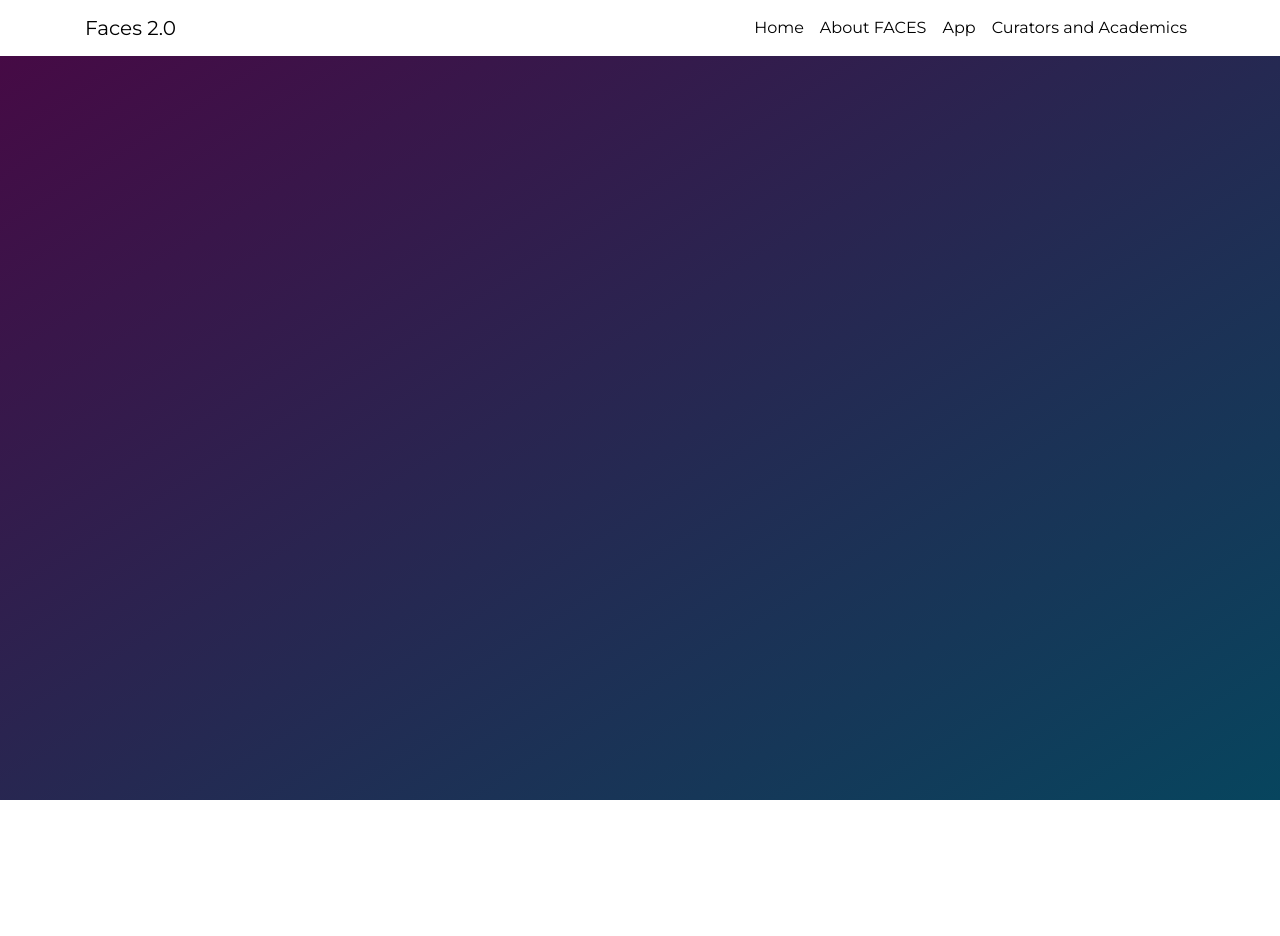
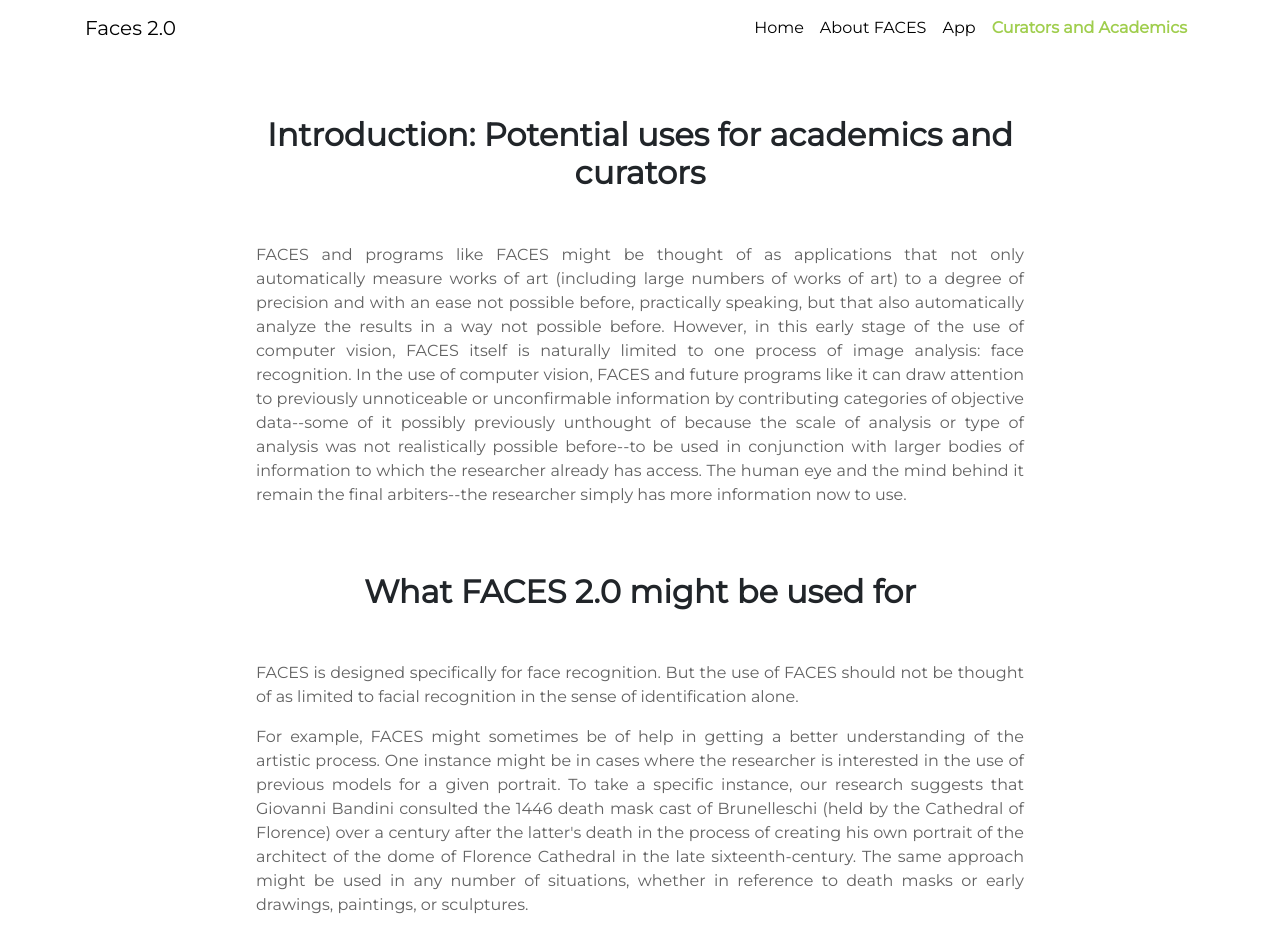
Before and after one commit to Video-Computing-Group/faces-frontend, a Vue app: page /curatorsandacademics in a window 1280 px wide. Shown: the top 936 px of the page. Before the commit the page ends 800 px from the top, so only its background shows below. Built offline with nearby package versions, Linux system fonts and the light colour scheme.

Commit message:
adding curators and academics page

```diff
--- a/src/components/About.vue
+++ b/src/components/About.vue
@@ -139,12 +139,12 @@
         </div>
       </div>
     </div>
-    <div class="text-body">
+    <!-- <div class="text-body">
       <h2 class="title">The FACES 2.0 Publications</h2>
       <p><em><small>
         Coming soon
       </small></em></p>
-    </div>
+    </div> -->
   </div>
 </template>
 
@@ -201,6 +201,7 @@ body {
 .person-text-container {
     padding-left: 10px;
     padding-right: 10px;
+    padding-top: 10px;
     padding-bottom: 10px;
     background: white;
 }
--- /dev/null
+++ b/src/components/CandA.vue
@@ -0,0 +1,107 @@
+<template>
+  <div id="home">
+    <div class="text-body">
+      <h2 class="title">Introduction: Potential uses for academics and curators</h2>
+      <p>
+        FACES and programs like FACES might be thought of as applications that not only automatically measure works of art (including large numbers of works of art) to a degree of precision and with an ease not possible before, practically speaking, but that also automatically analyze the results in a way not possible before.  However, in this early stage of the use of computer vision, FACES itself is naturally limited to one process of image analysis: face recognition.  In the use of computer vision, FACES and future programs like it can draw attention to previously unnoticeable or unconfirmable information by contributing categories of objective data--some of it possibly previously unthought of because the scale of analysis or type of analysis was not realistically possible before--to be used in conjunction with larger bodies of information to which the researcher already has access.  The human eye and the mind behind it remain the final arbiters--the researcher simply has more information now to use.
+      </p>
+
+      <h2 class="title">What FACES 2.0 might be used for</h2>
+      <p>
+        FACES is designed specifically for face recognition. But the use of FACES should not be thought of as limited to facial recognition in the sense of identification alone.
+      </p>
+      <p>
+        For example, FACES might sometimes be of help in getting a better understanding of the artistic process.  One instance might be in cases where the researcher is interested in the use of previous models for a given portrait.  To take a specific instance, our research suggests that Giovanni Bandini consulted the 1446 death mask cast of Brunelleschi (held by the Cathedral of Florence) over a century after the latter's death in the process of creating his own portrait of the architect of the dome of Florence Cathedral in the late sixteenth-century.  The same approach might be used in any number of situations, whether in reference to death masks or early drawings, paintings, or sculptures.
+      </p>
+      <p>
+        FACES might also be able to be used to study difference in the depiction of various bodies of sitters--for example, queens, one among a number of potential subjects--who, as a group, at times seem to have been portrayed with a consciously more flattering rendering of the sitter than might historically be the case.
+      </p>
+      <p>
+        And FACES might be useful more broadly, for example to work out as much as possible the identities of particular bodies of miniature portraits of uncertain identity from the sixteenth century on, portraits that were often given as part of social and political networks and that might help recover lost networks at different levels of society, from the local to the national to the international.
+      </p>
+
+      <h2 class="title">Future directions for those interested in developing new computer vision programs</h2>
+      <p>
+        A program like FACES but in an altered form--for example, one that was designed specifically to present image processing to the user in terms of proportions (both relative and absolute)--might be very useful in the study of any number of different subjects.  Such a program might be applied to a study of adherence or non-adherence to widely recognized artistic canons, formal or informal, for bodies as well as faces.  It might be useful in identifying variations in the practice of individual artists: over time, with different subjects, with different genres, after exposure to external influences, and so on.  And it might be possible to study difference in larger bodies of works--art historical "big data"?--for instance, a particular body of art from Italy during a particular time frame examined in relation to a corresponding particular body from Northern Europe during a corresponding time frame.
+      </p>
+      <p>
+        A program based on the analysis of proportions might even be applied to ornament of all kinds.  For example, such a program might be of enormous help in detecting certain minor variations in architectural detail--moldings or other components rendered in slightly different ways (not types) according to the particular practice of the individual mason--something that potentially might reveal a wealth of information about building processes, building history, and architectural identities.
+      </p>
+      <p>
+        And such a program might be extremely useful in other more or less non-figural art, such a metalwork, ceramics, enamels, and other types of work commonly described as minor arts.
+      </p>
+      <p>
+        In a different vein, it is possible to devise an application based on "Morellian" identifiers, thus providing support to the researcher in more confidently determining probable bodies of work of artists, including anonymous artists and possible unrecognized works of known artists.  Such a program could even be applied to the so-called minor arts, in this case identifying sometimes particular traits of artists and craftsmen.
+      </p>
+      <p>
+        And, since the style of an individual artist is able to be taught to computers, an application like this might used to contribute to identifications of the artists of particular works of art--including works in which more than one artist participated.  Naturally, a program like this would have to be used with an understanding of all the potential pitfalls inherent in such an undertaking, especially with the first attempts.
+      </p>
+      <p>
+        Kip Thorne, the 2017 Nobel Laureate in Physics, wrote that "huge discoveries are really the result of giant collaborations."  While an analogy between face recognition and fingerprints is imperfect, it should be pointed out that, with such technologies, their effectiveness increases exponentially with the size, access, and organization of the data set.  Ideally, an international conference would establish generally agreed upon standards of face recognition and other computer vision testing, archiving of data, and dissemination of information.  A major art institution or body of institutions might host a system-wide database and website website that makes these computer vision programs available.  Participating institutions would make it standard curatorial practice to scan all images, whether during initial acquisition or later collection development, and make this information available on the same website (which would be linked to but independent of the participating institutions' own websites).  This common platform would thus have an ever-growing database as well as the potential to host links to the participating institutions' websites.
+      </p>
+    </div>
+  </div>
+</template>
+
+<script>
+export default {}
+</script>
+
+<style scoped>
+html,
+body {
+    background: white !important;
+}
+#home {
+    height: 100%;
+    width: 100%;
+}
+.text-body {
+    background: white;
+    padding-left: 20%;
+    padding-right: 20%;
+    padding-top: 10px;
+    padding-bottom: 50px;
+    text-align: center;
+}
+.text-body p {
+    text-align: justify;
+    color: #626262;
+}
+.text-body h2 {
+    padding-top: 50px;
+}
+#people-container {
+    background: #111;
+    padding-left: 20%;
+    padding-right: 20%;
+    text-align: center;
+    padding-bottom: 50px;
+}
+#people-container h2 {
+    color: white;
+}
+.person-card {
+    max-height: 500px;
+    padding-left: 10px;
+    padding-right: 10px;
+    margin-bottom: 20px;
+}
+.person-card h2 {
+    color: black !important;
+}
+.person {
+    width: 100%;
+}
+.person-text-container {
+    padding-left: 10px;
+    padding-right: 10px;
+    padding-bottom: 10px;
+    background: white;
+}
+.title {
+    font-weight: 800;
+    padding-top: 50px;
+    margin-bottom: 50px;
+}
+</style>
--- a/src/components/Home.vue
+++ b/src/components/Home.vue
@@ -18,7 +18,7 @@
 
       <h2>READ THIS</h2>
       <p>
-        This technology does not prove the identity of its subjects, either absolutely (for example,that the image is unquestionably Mary Queen of Scots) or  relatively (for example, that the image unquestionably matches an uncertain type, such as "Shakespeare Type 1" or "Shakespeare Type2").
+        This technology does not prove the identity of its subjects, either absolutely (for example,that the image is unquestionably Mary Queen of Scots) or  relatively (for example, that the image unquestionably matches an uncertain type, such as "Shakespeare Type 1" or "Shakespeare Type 2").
       </p>
       <p>
         FACES is a pioneering program and so users must not expect completion or perfection any more than with any other new digitally-based technology, all of which typically go through long periods of development.  The application of face recognition technology to works of art will certainly be refined in probably every area, but only in the course of its adoption by the museum and academic communities.
--- a/src/components/Nav.vue
+++ b/src/components/Nav.vue
@@ -18,7 +18,7 @@
             <router-link class="nav-link" :to="{ name: 'App' }">App</router-link>
           </li>
           <li class="nav-item">
-            <router-link class="nav-link" :to="{ name: 'People' }">Curators and Academics</router-link>
+            <router-link class="nav-link" :to="{ name: 'Curators and Academics' }">Curators and Academics</router-link>
           </li>
         </ul>
       </div>
--- a/src/router/index.js
+++ b/src/router/index.js
@@ -3,7 +3,7 @@ import Router from 'vue-router'
 import Home from '@/components/Home'
 import App from '@/components/App'
 import About from '@/components/About'
-import People from '@/components/People'
+import CandA from '@/components/CandA'
 
 Vue.use(Router)
 
@@ -25,9 +25,9 @@ export default new Router({
       component: About
     },
     {
-      path: '/people',
-      name: 'People',
-      component: People
+      path: '/curatorsandacademics',
+      name: 'Curators and Academics',
+      component: CandA
     }
   ],
   mode: 'history'
```
Also changed, not shown: src/components/People.vue (deleted).
